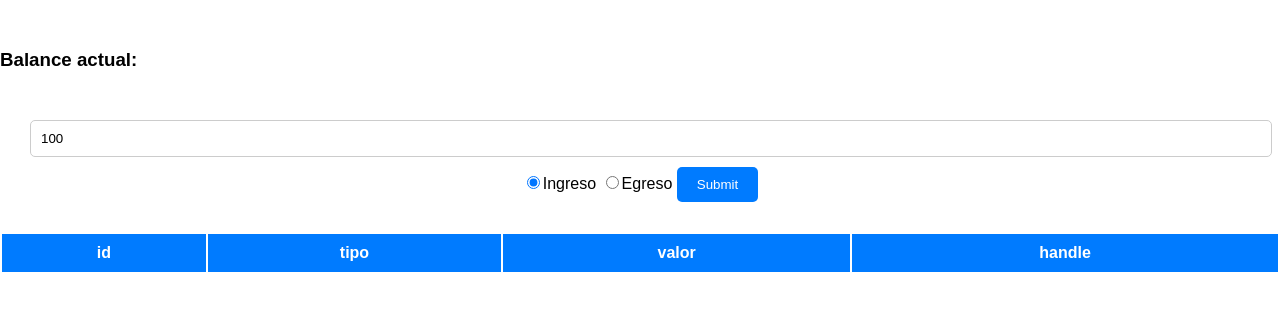
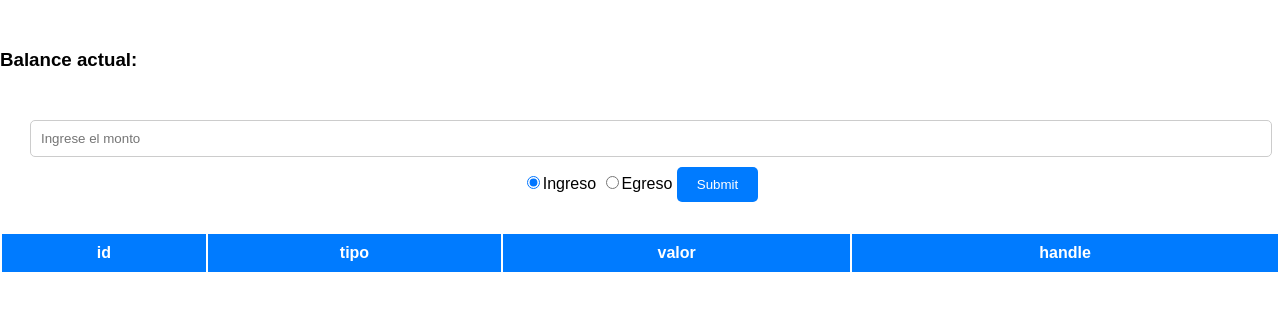
Before and after one commit to violetavillamizara/proyectoCuenta, a plain HTML site: page index.html in a window 1280 px wide. Shown: the part 59-370 px from the top of the page. Drawn offline with Linux system fonts and the light colour scheme; no server answers.

Commit message:
docs: :memo: docs

```diff
--- a/index.html
+++ b/index.html
@@ -11,7 +11,7 @@
     <h1>Manejo de cuentas Ingresos Y Egresos</h1>
     <h3>Balance actual:<span></span></h3>
     <form action="">
-        <input id="valor" value="100"type="number" name="monto" placeholder="Ingrese el monto" required>
+        <input id="valor" type="number" name="monto" placeholder="Ingrese el monto" required>
         <input type="radio" name="caja" value="ingreso" checked><label>Ingreso</label>
         <input type="radio" name="caja" value="egreso"><label>Egreso</label>
         <button type="submit">Submit</button>
```
Also changed, not shown: README.md, delete.png (added), tabla.png (added).
